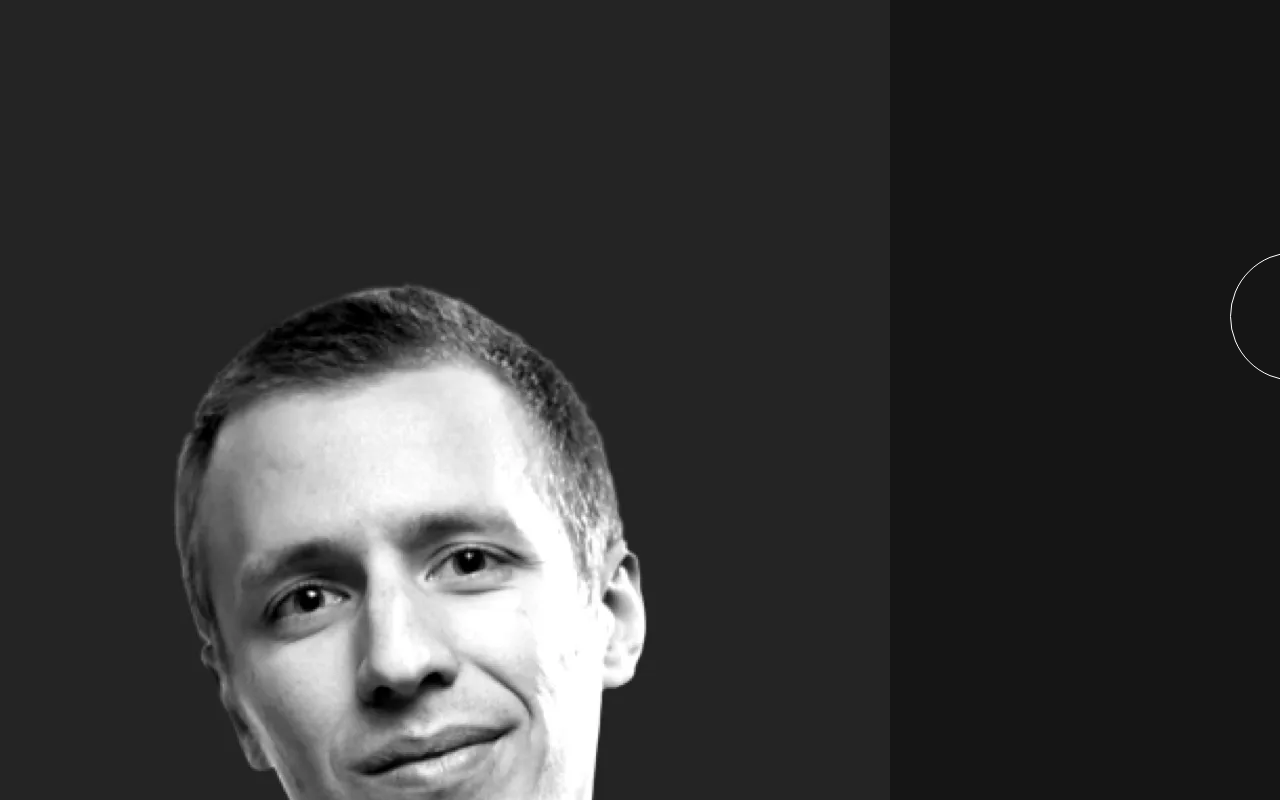
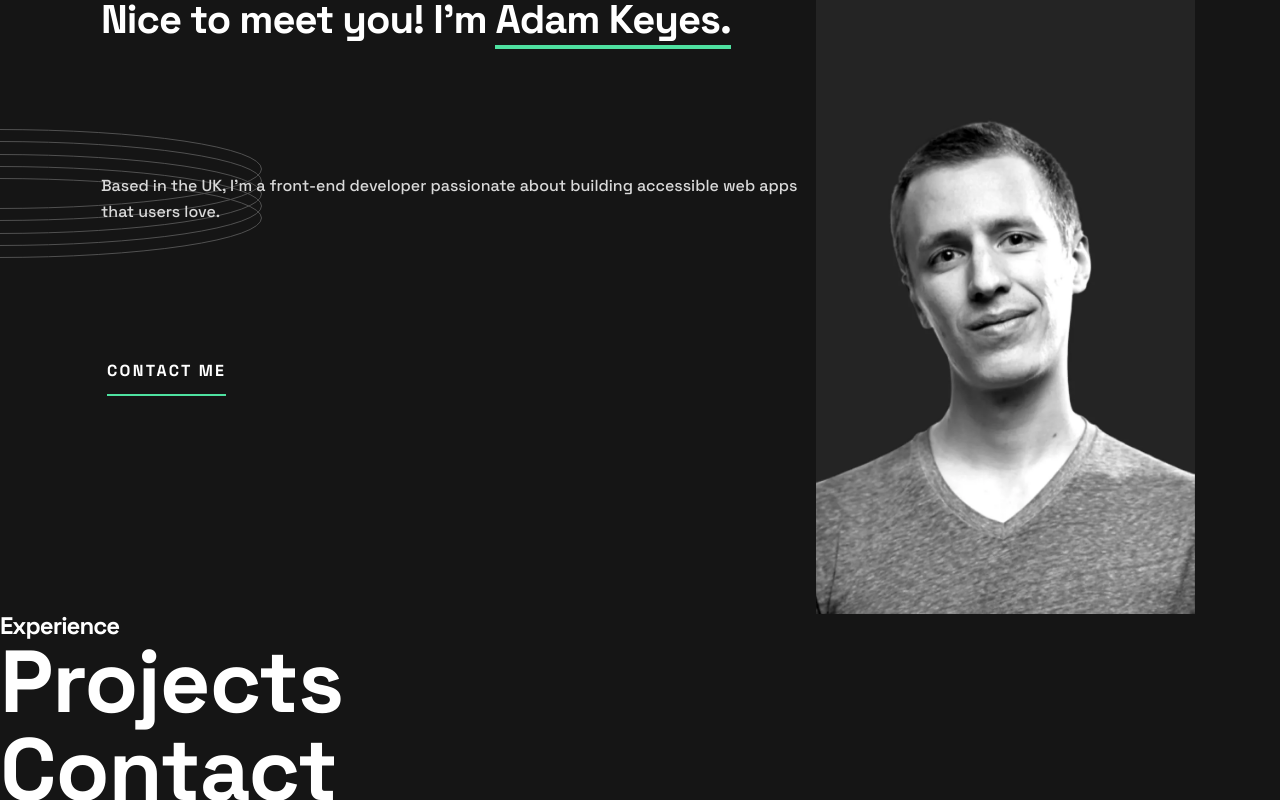
Before and after one commit to cboswel1/single-page-portfolio-demo, a React (Vite) app: page / in a window 1280 px wide. Shown: the top 800 px of the page. Built offline with nearby package versions, Linux system fonts and the light colour scheme.

Commit message:
start of desktop profile frame

```diff
--- a/src/components/profile/profile.component.jsx
+++ b/src/components/profile/profile.component.jsx
@@ -11,10 +11,10 @@ import bgCircle from '../../assets/images/pattern-circle.svg';
 import './profile.styles.scss';
 
 const Profile = () => {
-  const [isDesktop, setDesktop] = useState(window.innerWidth > 1110);
+  const [isDesktop, setDesktop] = useState(window.innerWidth > 600);
 
   const updateMedia = () => {
-    setDesktop(window.innerWidth > 1110);
+    setDesktop(window.innerWidth > 600);
   };
 
   useEffect(() => {
@@ -24,13 +24,13 @@ const Profile = () => {
 
   return (
     <main className="profile">
-      <div>
+      <div className="profile__hero">
         <img className="profile__bg-rings" src={bgRings} />
         <img className="profile__bg-circle" src={bgCircle} />
         {isDesktop ? (
-          <img src={profileImageDesktop} />
+          <img className="profile__desktop" src={profileImageDesktop} />
         ) : (
-          <img className="profile__mobile-img" src={profileImageMobile} />
+          <img className="profile__mobile" src={profileImageMobile} />
         )}
       </div>
 
--- a/src/components/profile/profile.styles.scss
+++ b/src/components/profile/profile.styles.scss
@@ -23,7 +23,7 @@
     height: 129px;
   }
 
-  &__mobile-img {
+  &__mobile {
     max-width: 174px;
     margin: auto;
     display: block;
@@ -54,3 +54,34 @@
     justify-content: center;
   }
 }
+
+@media (min-width: 600px) {
+  .profile {
+    display: flex;
+    max-width: 1110px;
+    margin: auto;
+
+    &__hero {
+      order: 2;
+    }
+
+    &__desktop {
+      min-width: 322px;
+      width: 445px;
+      height: auto;
+    }
+
+    &__statement {
+      order: 1;
+      text-align: left;
+    }
+
+    &__bg-circle {
+      display: none;
+    }
+    &__button {
+      display: flex;
+      justify-content: start;
+    }
+  }
+}
```
Also changed, not shown: src/routes/home/home.styles.scss (+8 -0 lines).
